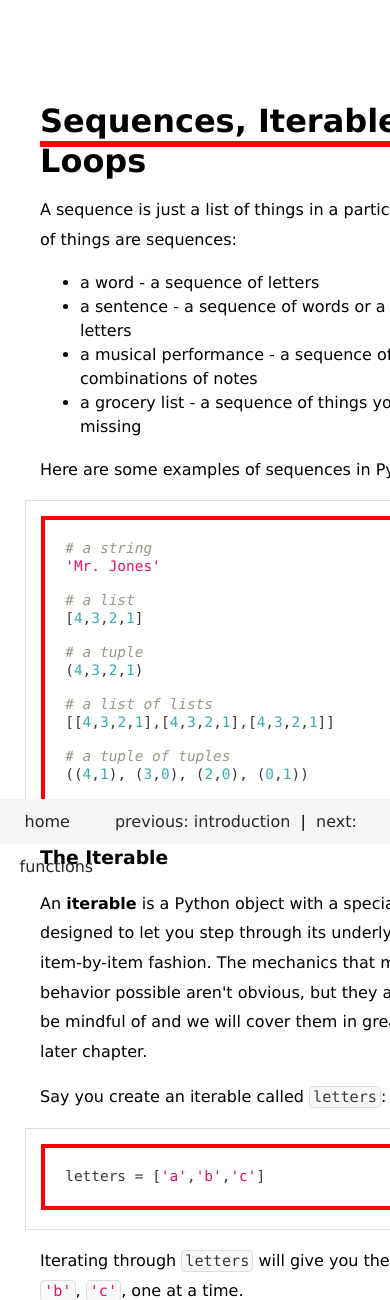
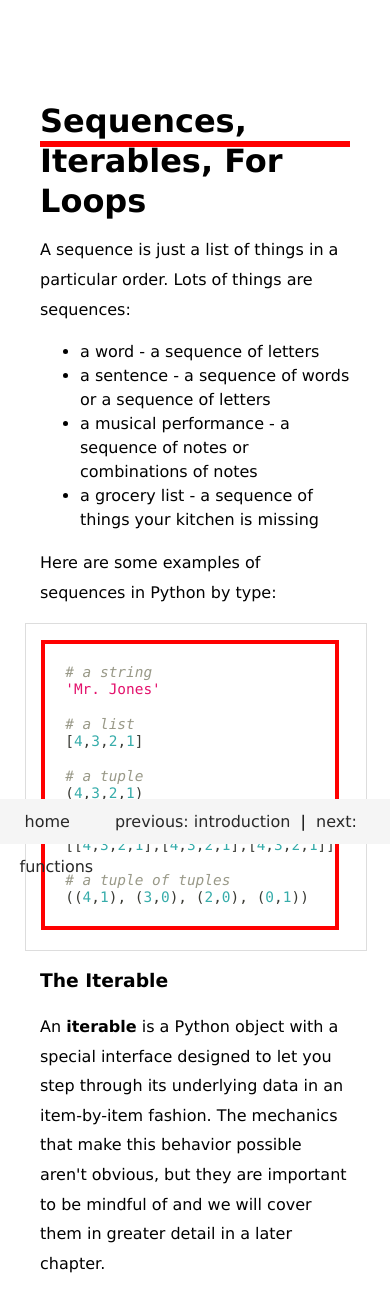
Before and after one commit to foundling/Python-Book, a Flask app: page /ch/1 in a window 390 px wide; the page is wider, and only the part inside the window is pictured. Shown: the top 1300 px of that part. Run offline with Flask 2, Linux system fonts and the light colour scheme.

Commit message:
made page width wider and responsive

```diff
--- a/static/css/chapters.css
+++ b/static/css/chapters.css
@@ -1,7 +1,8 @@
 body {
     font-family: Verdana, Arial, Helvetica;
     margin: 40px auto;
-    width: 560px;
+    width: 760px;
+    max-width: 100%;
 }
 
 terminology {
```
